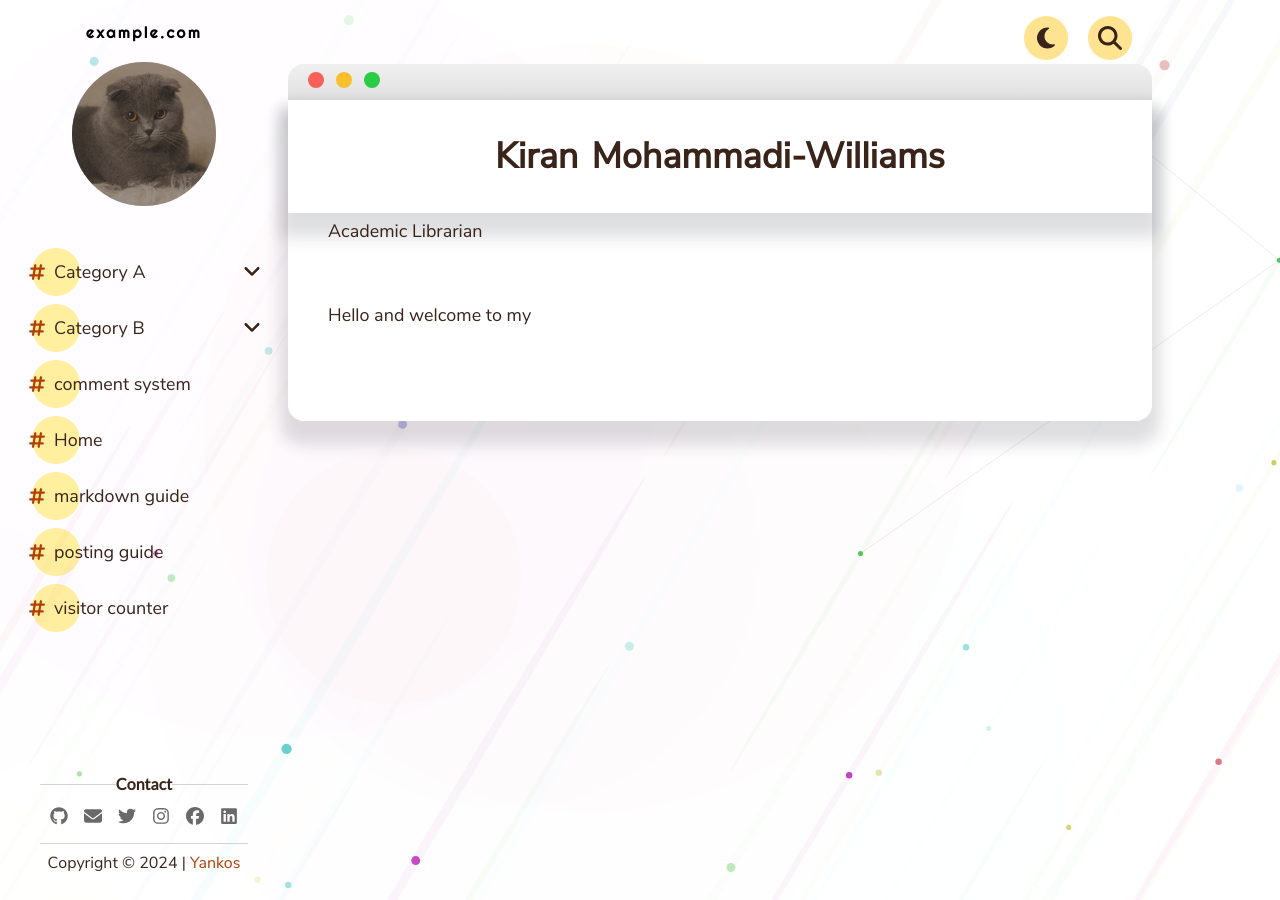
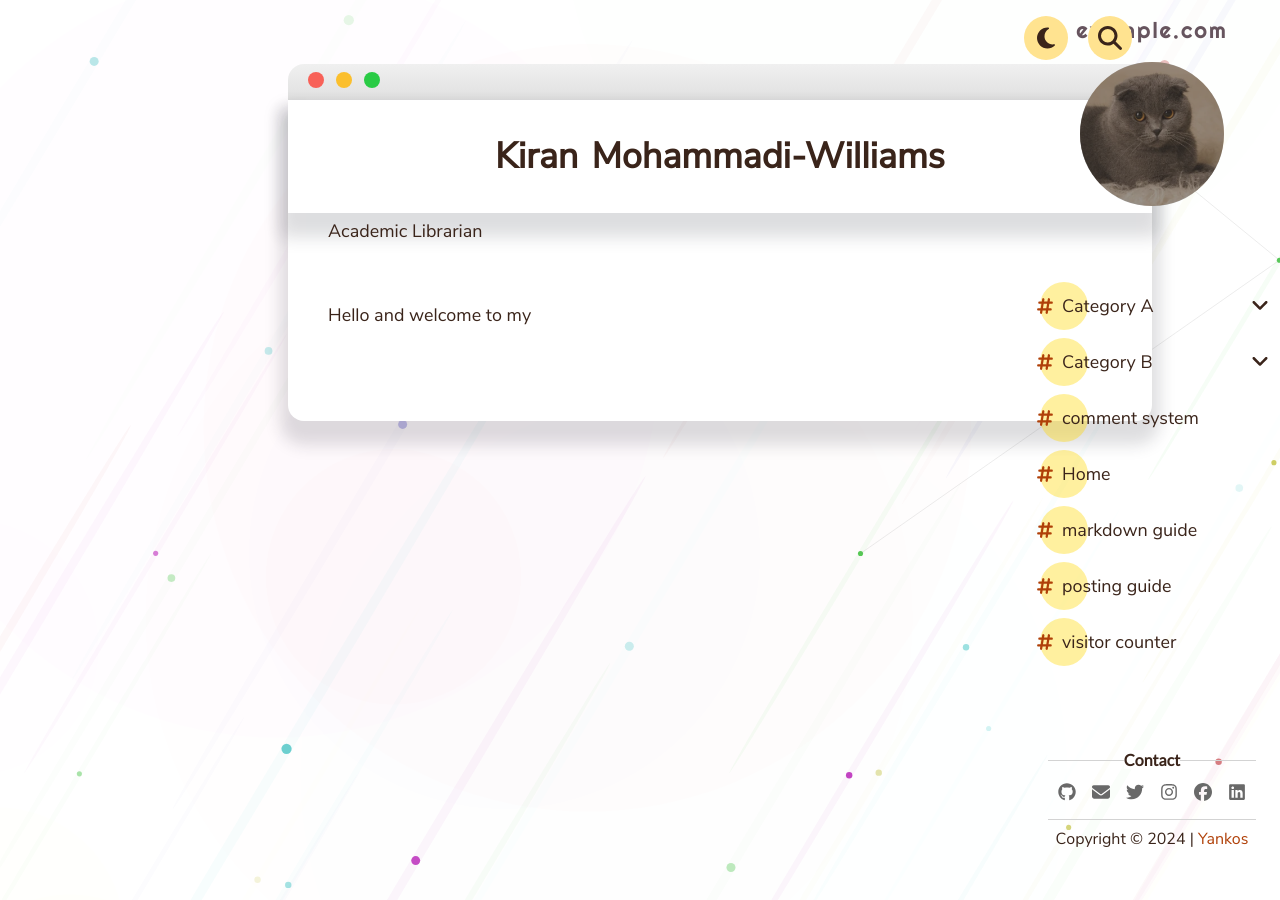
Before and after one commit to kam535/vigilant-barnacle, a Jekyll site: the page built from _pages/comment system.md, in a window 1280 px wide. Built offline with Jekyll 4.4.1, drawn with Linux system fonts in a browser that asks for light colours.

Commit message:
Update sidebar.html

```diff
--- a/_includes/sidebar.html
+++ b/_includes/sidebar.html
@@ -1,4 +1,4 @@
-<div class="sidebar sidebar-left">
+<div class="sidebar sidebar-right">
     <div class="side-banner">
         <h1 class="site-tab">
             <a href="{{ site.baseurl | append: '/' }}" class="site-name">
```
